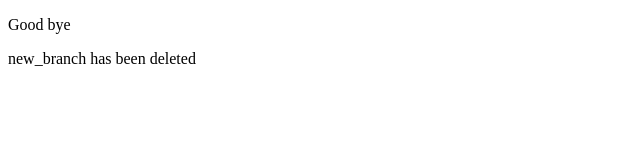
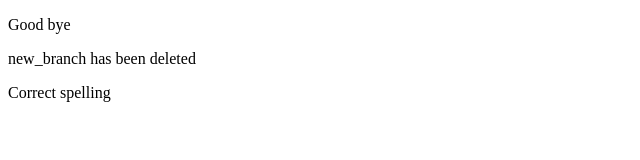
Before and after one commit to ozywuli/gitpractice, a plain HTML site: page index.html in a window 1280 px wide. Shown: the whole page, without its empty margins (0-640 px from the left). Drawn offline with Linux system fonts and the light colour scheme.

```diff
--- a/index.html
+++ b/index.html
@@ -11,5 +11,7 @@
 
 <p>new_branch has been deleted</p>
 
+<p>Correct spelling</p>
+
 </body>
 </html>
```
